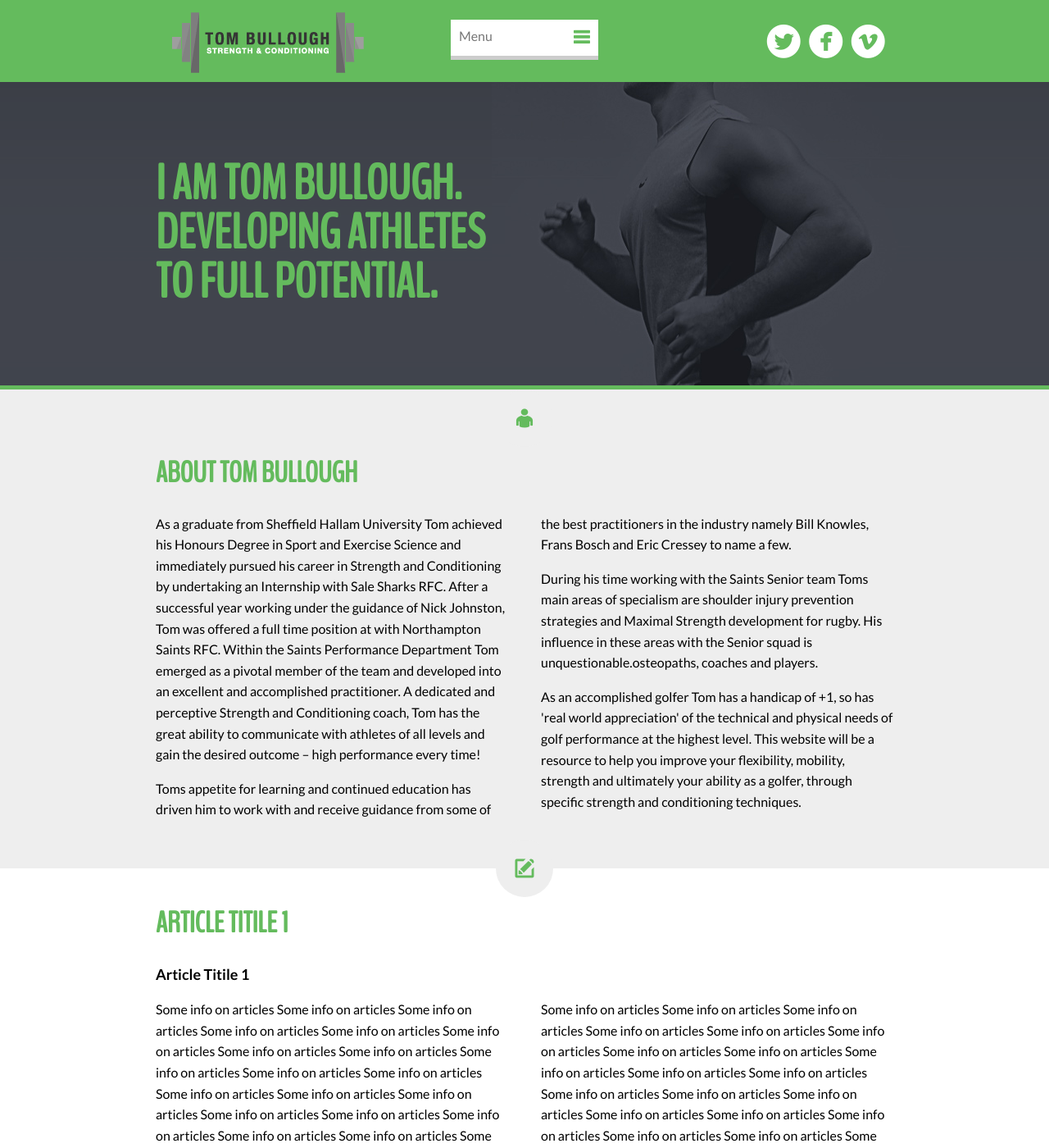
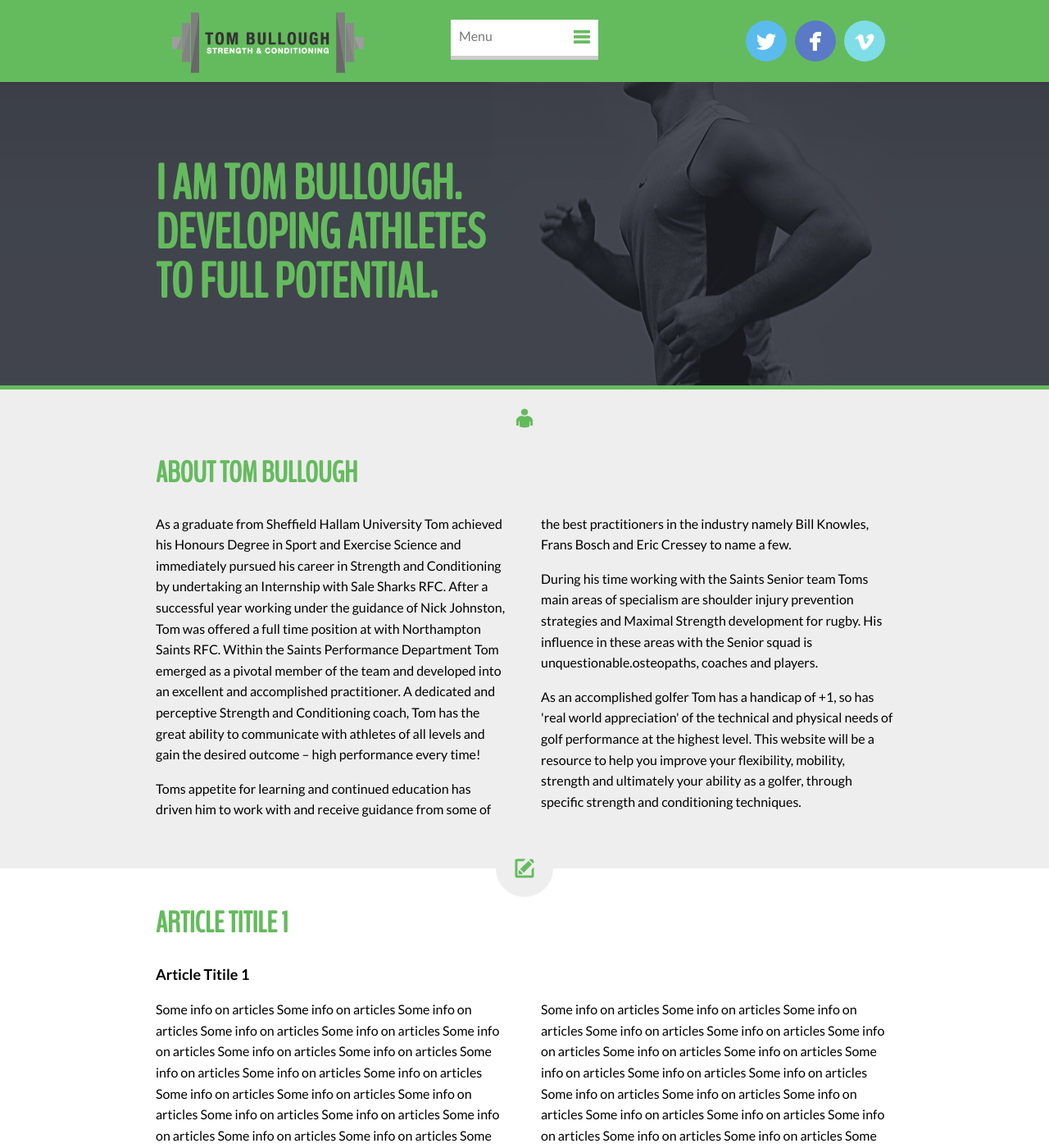
Before and after one commit to tbullough/tbullough.github.io, a Jekyll site: the page built from index.html, in a window 1280 px wide and 1400 px high. Shown: the whole window at 82% size. Built offline with Jekyll 4.4.1, drawn with Linux system fonts in a browser that asks for light colours; nearby versions of some CDN libraries; Markdown is read by kramdown in place of the engine named in the settings; some of the changed text lies outside the part shown.

Commit message:
Social icon changes

```diff
--- a/css/tombullough.css
+++ b/css/tombullough.css
@@ -291,24 +291,6 @@ p { margin: 0 0 1em; }
 	width: 21%;
 }
 
-#social {
-	display: block;
-	right: 0;
-	position: absolute;
-	top: 35px;
-}
-
-#social a {
-	color: #FFF;
-	font-size: 50px;
-	text-decoration: none;
-}
-
-#social div {
-	float: left;
-	margin: 0 10px 0 0;
-}
-
 #toTop{
 	bottom: 20px;
 	display: none;
@@ -597,20 +579,60 @@ p { margin: 0 0 1em; }
 	Social Footer
 */
 
-#socialFooter {
+.twitter {
+	background-color: #5BBBED;
+	line-height: 46px;
+}
+
+.facebook {
+	background-color: #5a7ac7;
+	line-height: 42px;
+}
+
+.vimeo {
+	background-color: #7fdde7;
+	line-height: 42px;
+}
+
+.social a {
+	color: #FFF;
+	display: block;
+	font-size: 50px;
+	height: 50px;
+	text-align: center;
+	text-decoration: none;
+	width: 50px;
+}
+
+.social div {
+	border-radius: 25px;
+	display: inline-block;
+	height: 50px;
+	margin: 0 5px 40px;
+	width: 50px;
+}
+
+#container .social {
 	background-color: #EFEFEF;
 	text-align: center;
 }
 
-#socialFooter a {
-	color: #64BB5D;
+#navigation .social {
+	display: block;
+	right: 0;
+	position: absolute;
+	top: 25px;
+}
+
+#navigation .social a {
+	color: #FFF;
 	font-size: 50px;
 	text-decoration: none;
 }
 
-#socialFooter div {
-	display: inline-block;
-	margin: 0 5px 40px;
+#navigation .social div {
+	float: left;
+	margin: 0 10px 0 0;
 }
 
 
@@ -723,7 +745,7 @@ p { margin: 0 0 1em; }
 		padding: 6px 8px 10px 8px;
 	}
 
-	#social { display: none; }
+	#navigation .social { display: none; }
 
 	#menu label { display: none; }
 
--- a/index.html
+++ b/index.html
@@ -38,17 +38,17 @@ title: Tom Bullough
 						<a href="#" class="button"><label>Menu</label> <span class="fui-list"></a>
 					</div>
 
-					<div id="social">
-						<div id="twitter">
-							<a href="#"><span class='symbol'>circletwitterbird</span></a>
+					<div class="social">
+						<div class="twitter">
+							<a href="#"><span class='symbol'>twitterbird</span></a>
 						</div>
 
-						<div id="facebook">
-							<a href="#"><span class='symbol'>circlefacebook</span></a>
+						<div class="facebook">
+							<a href="#"><span class='symbol'>facebook</span></a>
 						</div>
 
-						<div id="vimeo">
-							<a href="#"><span class='symbol'>circlevimeo</span></a>
+						<div class="vimeo">
+							<a href="#"><span class='symbol'>vimeo</span></a>
 						</div>
 					</div>
 
@@ -115,17 +115,17 @@ title: Tom Bullough
 				{% include contact.html %}
 			</div>
 
-			<div id="socialFooter">
-				<div id="twitter">
-					<a href="#"><span class='symbol'>circletwitterbird</span></a>
+			<div class="social">
+				<div class="twitter">
+					<a href="#"><span class='symbol'>twitterbird</span></a>
 				</div>
 
-				<div id="facebook">
-					<a href="#"><span class='symbol'>circlefacebook</span></a>
+				<div class="facebook">
+					<a href="#"><span class='symbol'>facebook</span></a>
 				</div>
 
-				<div id="vimeo">
-					<a href="#"><span class='symbol'>circlevimeo</span></a>
+				<div class="vimeo">
+					<a href="#"><span class='symbol'>vimeo</span></a>
 				</div>
 			</div>
 
```
Also changed, not shown: 2 other files.
